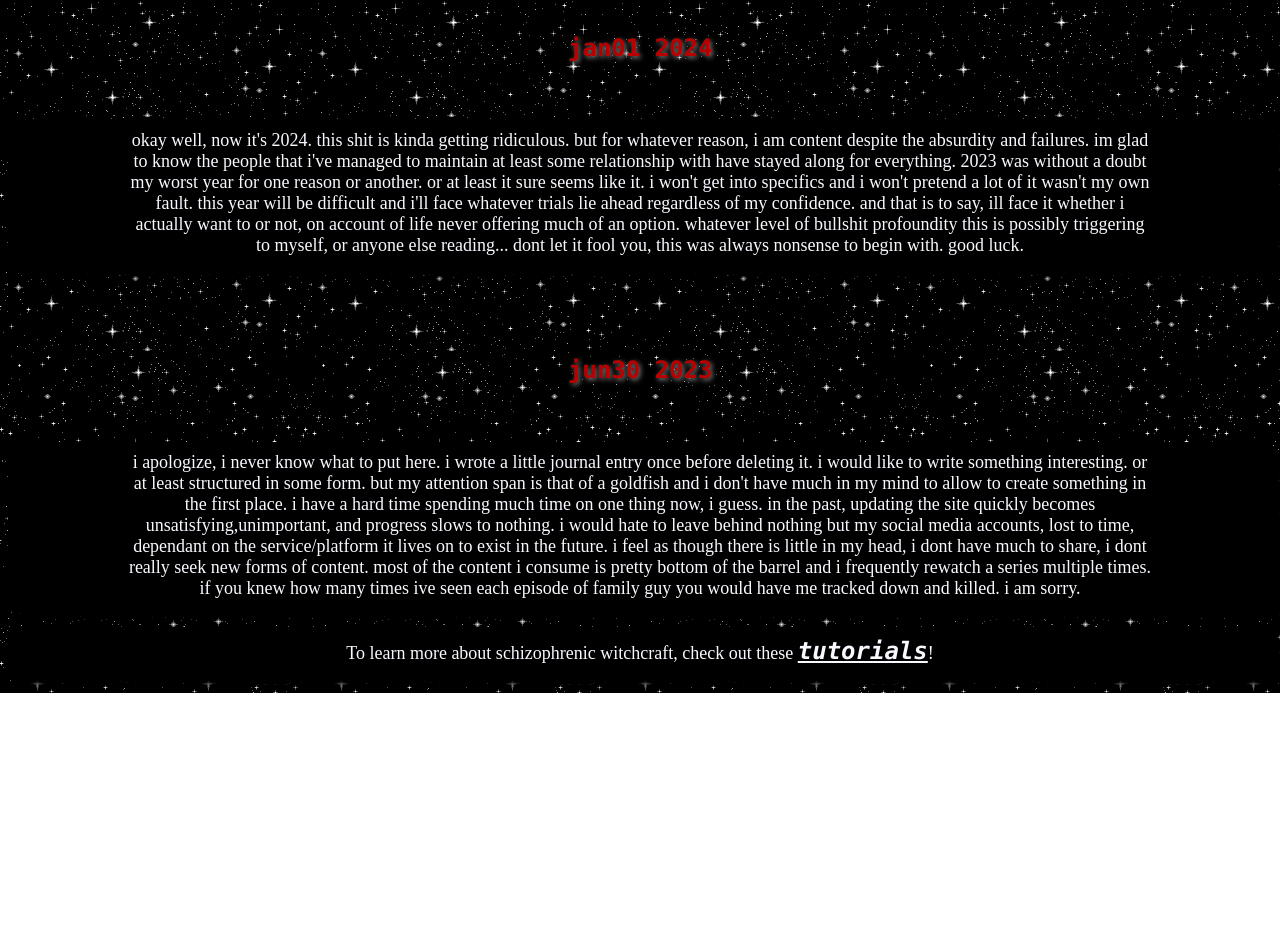
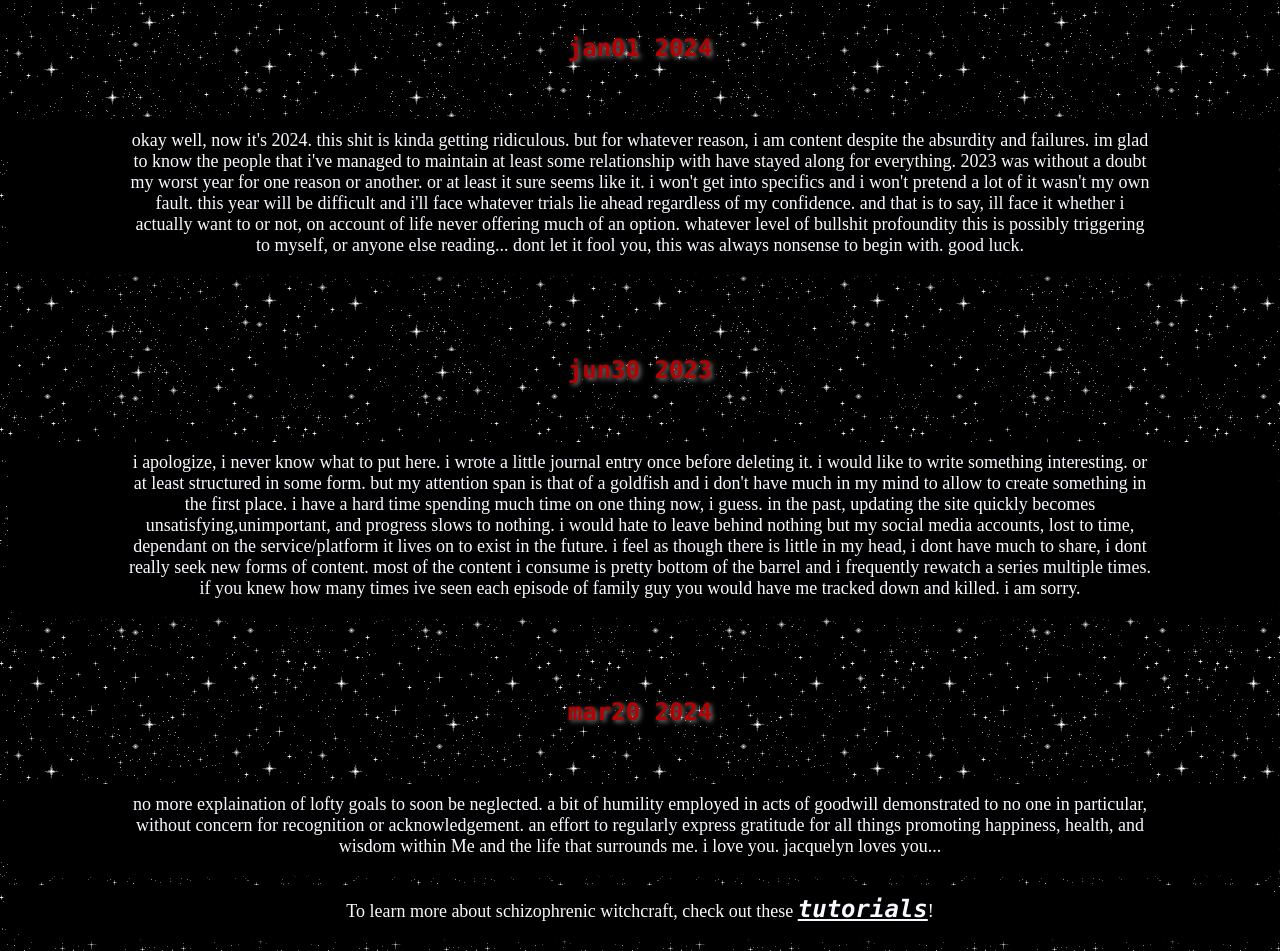
Before and after one commit to 888jacquelyn/888jacquelyn.github.io, a plain HTML site: page notes.html in a window 1280 px wide. Shown: the part 585-1536 px from the top of the page. Before the commit the page ends 1278 px from the top, so only its background shows below. Drawn offline with Linux system fonts and the light colour scheme.

Commit message:
Update notes.html

```diff
--- a/notes.html
+++ b/notes.html
@@ -61,6 +61,8 @@ h1 {
     <h1><strong style="font-family: Consolas, 'Andale Mono', 'Lucida Console', 'Lucida Sans Typewriter', Monaco, 'Courier New', monospace; font-size: x-large;">jun30 2023</strong></h1>
     <p class="div-1">i apologize, i never know what to put here. i wrote a little journal entry once before deleting it. i would like to write something interesting. or at least structured in some form. but my attention span is that of a goldfish and i don't have much in my mind to allow to create something in the first place. i have a hard time spending much time on one thing now, i guess. in the past, updating the site quickly becomes unsatisfying,unimportant, and progress slows to nothing. i would hate to leave behind nothing but my social media accounts, lost to time, dependant on the service/platform it lives on to exist in the future. i feel as though there is little in my head, i dont have much to share, i dont really seek new forms of content. most of the content i consume is pretty bottom of the barrel and i frequently rewatch a series multiple times. if you knew how many times ive seen each episode of family guy you would have me tracked down and killed.
     i am sorry.</p>
+    <h1><strong style="font-family: Consolas, 'Andale Mono', 'Lucida Console', 'Lucida Sans Typewriter', Monaco, 'Courier New', monospace; font-size: x-large;">mar20 2024</strong></h1>
+    <p class="div-1">no more explaination of lofty goals to soon be neglected. a bit of humility employed in acts of goodwill demonstrated to no one in particular, without concern for recognition or acknowledgement. an effort to regularly express gratitude for all things promoting happiness, health, and wisdom within Me and the life that surrounds me. i love you. jacquelyn loves you...</p>
 
   <p class="div-1">To learn more about schizophrenic witchcraft, check out these <a href="https://twitter.com/indoors">tutorials</a>!</p>
   </div>
```
